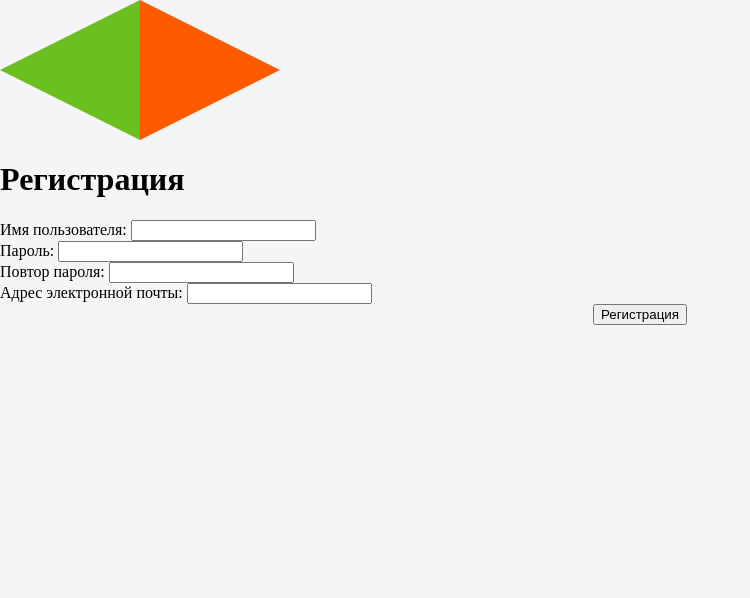
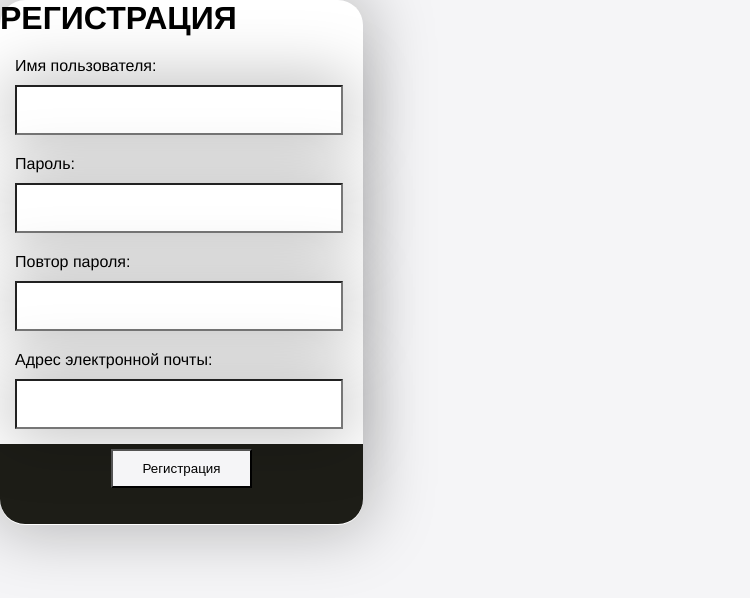
Before and after one commit to amelinvch/Kurs4ch, a plain HTML site: page Html/registration.html in a window 1280 px wide. Shown: the whole page, without its empty margins (0-750 px from the left). Drawn offline with Linux system fonts and the light colour scheme.

Commit message:
Регистрация V1.2

```diff
--- a/Css/style.css
+++ b/Css/style.css
@@ -1,4 +1,5 @@
     body {
+        font-family: Helvetica;
         background-color: #F5F5F7;
         margin: 0px;
     }
@@ -15,8 +16,7 @@ a {
         padding: 5px;
         background: #1D1D17;
         color: #F5F5F7;
-    font-family: Helvetica;
-    width: 99%;
+        width: 1000%;
         height: max-content;
     }
 
@@ -55,11 +55,54 @@ a {
         display: flex;
     }
 
-#header_logo1 {
+    #registrationTitle {
+        cursor: help;
+        text-transform: uppercase;
+        margin: 0px;
+        padding-bottom: 5px;
+    }
+
+    form {
+        width: 363px;
+        height: 525px;
+        left: 777px;
+        top: 262px;
+        background: #FFFFFF;
+        box-shadow: 0px 0px 64px 8px rgba(0, 0, 0, 0.25);
+        border-radius: 25px;
+    }
+
+    .group {
+        margin: 10px;
+        padding: 5px;
+    }
+
+    input {
+        margin-top: 10px;
+        height: 44px;
+        width: 320px;
+        box-shadow: 0px 0px 64px 8px rgba(0, 0, 0, 0.25);
+    }
+
+    #regDown {
+        height: 70px;
+        padding: 5px;
+        color: #676767;
+        background: #1D1D17;
+        border-radius: 0px 0px 25px 25px;
+    }
+
+    #regButton {
+        cursor: pointer;
+        padding: 10px 30px;
+        background: #F5F5F7;
+        height: 30;
+    }
+    /*#header_logo1 {
     width: 0px;
     height: 0px;
     border-top: 70px solid transparent;
-    border-right: 140px solid #6bbf20;
+    border-right: 140px solid #1D1D17;
     border-bottom: 70px solid transparent;
 }
 
@@ -67,6 +110,25 @@ a {
     width: 0px;
     height: 0px;
     border-top: 70px solid transparent;
-    border-left: 140px solid #ff5a00;
+    border-left: 140px solid #1D1D17;
     border-bottom: 70px solid transparent;
 }
+
+#header_logo3 {
+    width: 0px;
+    height: 0px;
+    border-top: 70px solid transparent;
+    border-left: 140px solid #1D1D17;
+    border-bottom: 70px solid transparent;
+    transform: rotate(-60deg);
+}
+
+#header_logo4 {
+    width: 0px;
+    height: 0px;
+    border-top: 70px solid transparent;
+    border-left: 140px solid #1D1D17;
+    border-bottom: 70px solid transparent;
+    transform: rotate(60deg);
+}
+*/
--- a/Html/registration.html
+++ b/Html/registration.html
@@ -8,25 +8,8 @@
 </head>
 
 <body>
-    <div class="registration_form">
-        <div class="header_logo">
-            <div id="header_logo1"></div>
-            <div id="header_logo2"></div>
-            <div class="header_logo3"></div>
-            <div class="header_logo4"></div>
-            <div class="header_logo5"></div>
-            <div class="header_logo6"></div>
-            <div class="header_logo7"></div>
-            <div class="header_logo8"></div>
-            <div class="header_logo9"></div>
-            <div class="header_logo10"></div>
-            <div class="header_logo11"></div>
-            <div class="header_logo12"></div>
-            <div class="header_logo13"></div>
-            <div class="header_logo14"></div>
-        </div>
     <form action="">
-            <h1 title="Форма регистрации на сайте">Регистрация</h1>
+        <h1 id="registrationTitle" title="Форма регистрации на сайте">Регистрация</h1>
         <div class="group">
             <label for="">Имя пользователя:</label>
             <input type="text">
@@ -43,8 +26,8 @@
             <label for="">Адрес электронной почты:</label>
             <input type="email">
         </div>
-            <div class="group">
-                <center><button>Регистрация</button></center>
+        <div id="regDown">
+            <center><button id="regButton">Регистрация</button></center>
         </div>
     </form>
     </div>
```
Lines whose indentation alone changed are shown as unchanged.
